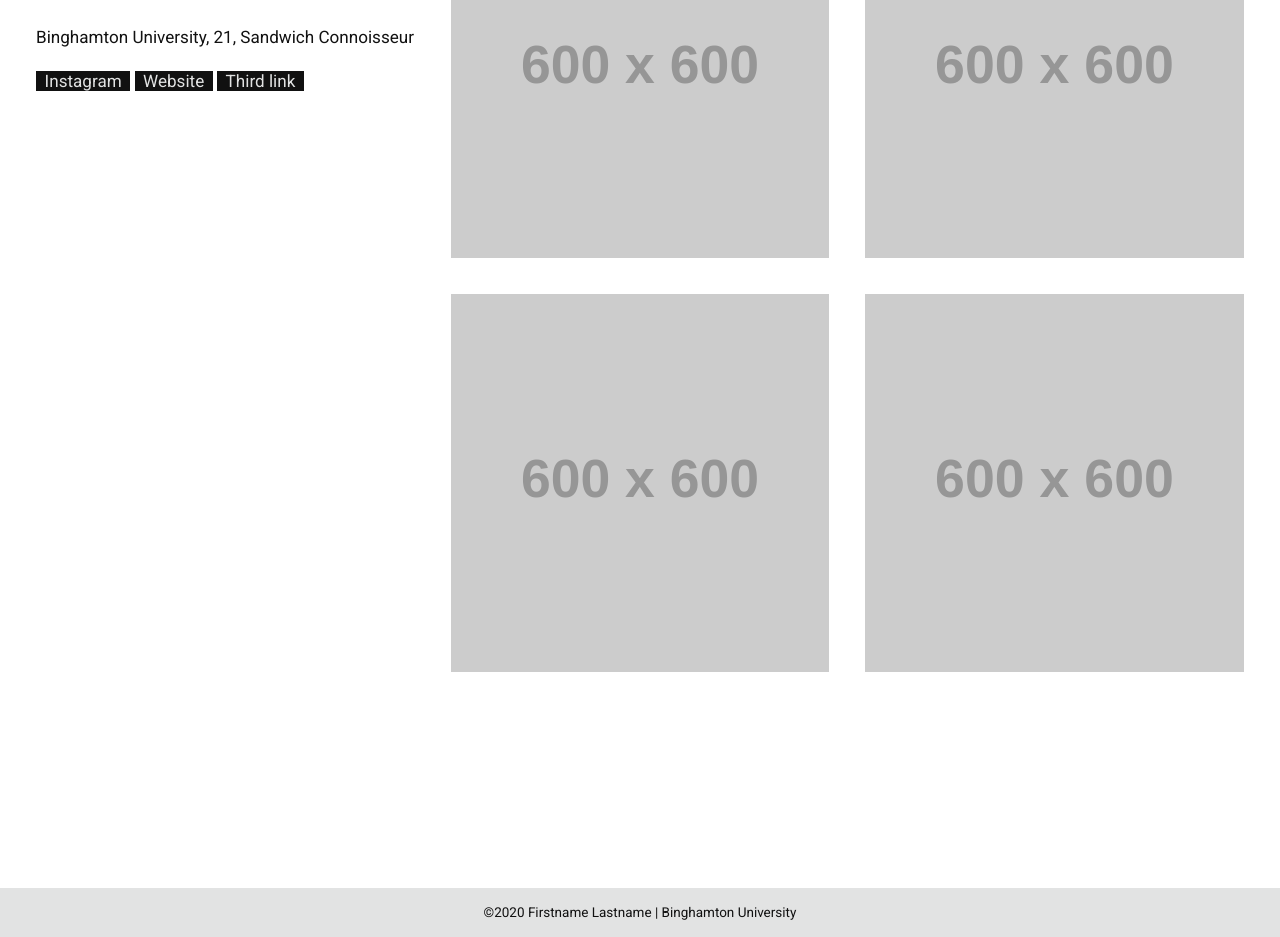
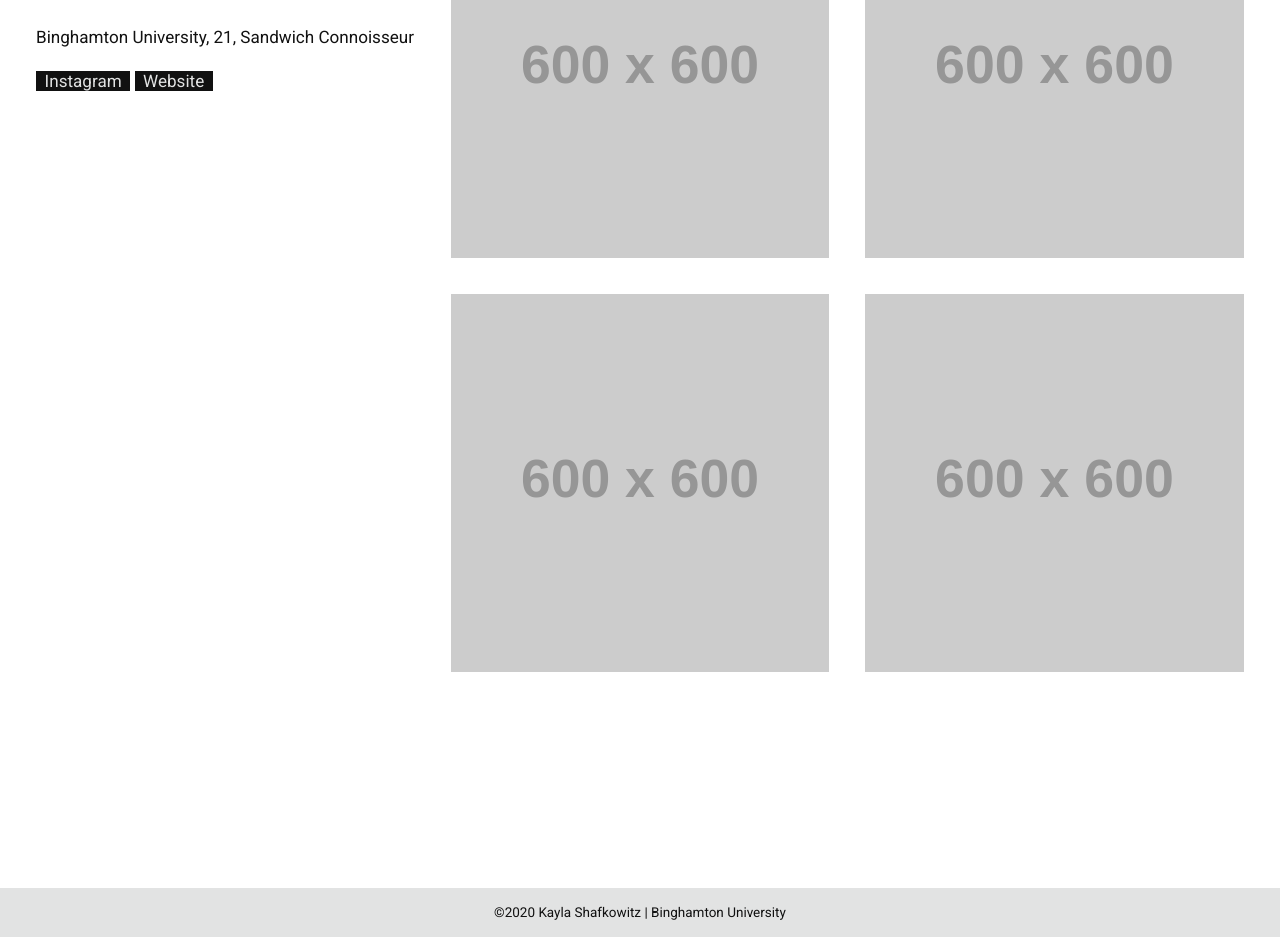
Before and after one commit to Binghamton-University-Design/class-web-journal-kbshafkowitz, a plain HTML site: page alt-index.html in a window 1280 px wide. Shown: the part 640-1577 px from the top of the page. Drawn offline with nearby package versions, Linux system fonts and the light colour scheme; placeholder pictures from the web are drawn by us.

Commit message:
Summary
Links

```diff
--- a/alt-index.html
+++ b/alt-index.html
@@ -34,7 +34,7 @@
 								<h4>Kayla Shafkowitz</h4>
 								<p>Binghamton University, 21, Sandwich Connoisseur</p>
 								<p>
-									<a href="https://www.instagram.com/kaysh.arts/">Instagram</a> <a href="https://kaylashafkowitz.com/" target="_blank">Website</a> <a href="http://binghamton.edu" target="_blank">Third link</a>
+									<a href="https://www.instagram.com/kaysh.arts/">Instagram</a> <a href="https://kaylashafkowitz.com/" target="_blank">Website</a>
 								</p>
 							</div>
 						</div>
@@ -107,7 +107,7 @@
 		</div>
 
 		<div id="footer">
-			<p>©2020 Firstname Lastname | Binghamton University</p>
+			<p>©2020 Kayla Shafkowitz | Binghamton University</p>
 		</div>
 
 	</body>
```
